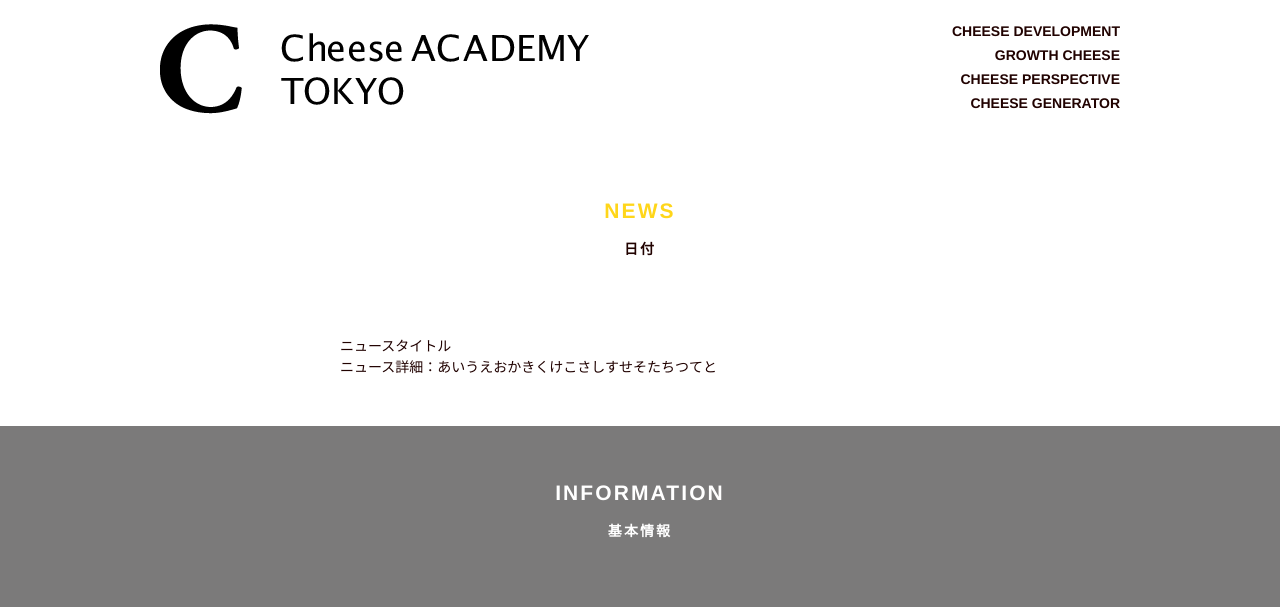
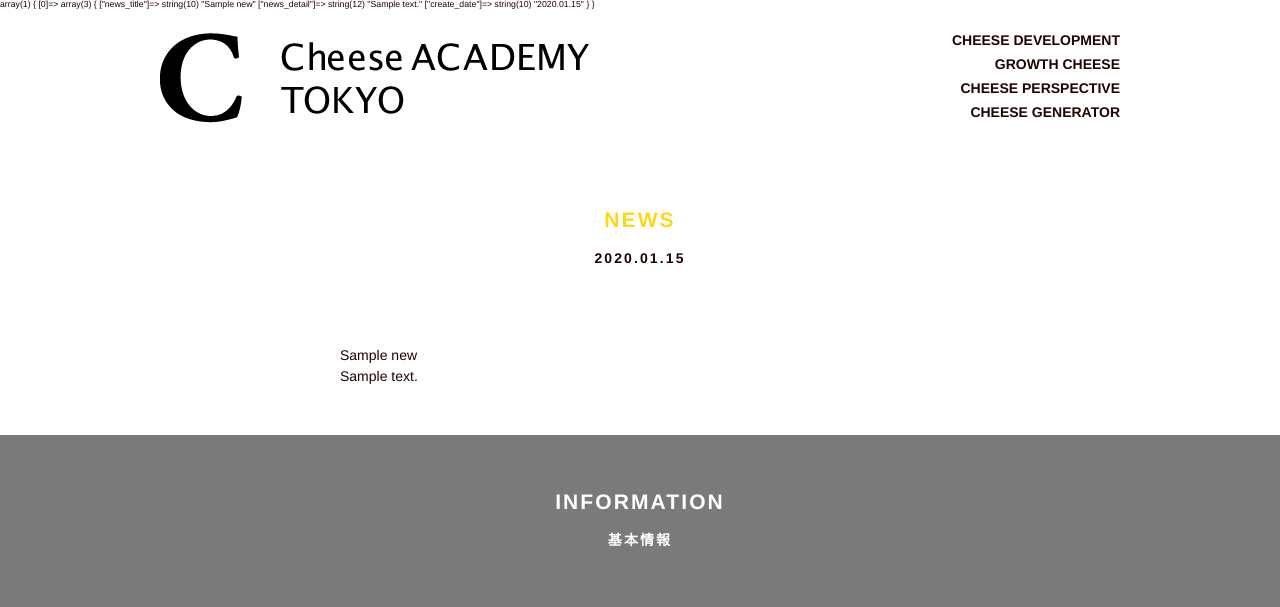
Before and after one commit to 33-Nagata/kadai-1, a PHP site: page /news.php?news_id=1 in a window 1280 px wide. Shown: the top 607 px of the page. Run offline with PHP 8.4, Linux system fonts and the light colour scheme; tables that the repository leaves empty or names only in its code hold one stand-in row (values such as "Sample post").

Commit message:
newsページ実装

```diff
--- a/6/news.php
+++ b/6/news.php
@@ -1,14 +1,38 @@
+<?php
+$news_id = $_GET["news_id"];
+
+// 表示用の変数を定義
+$view_date = "";
+$view_title = "";
+$view_detail = "";
+// DB接続
+$pdo = new PDO("mysql:host=localhost;dbname=cs_academy;charset=utf8", "root", "");
+$sql = "SELECT news_title,  news_detail, DATE_FORMAT(create_date , '%Y.%m.%d') AS create_date FROM news WHERE news_id = :news_id";
+$stmt = $pdo->prepare($sql);
+$stmt->bindValue(':news_id', $news_id, PDO::PARAM_INT);
+$stmt->execute();
+$results = $stmt->fetchAll(PDO::FETCH_ASSOC);
+var_dump($results);
+$pdo = null;
+
+foreach($results as $row){
+	$view_date = $row["create_date"];
+	$view_title = $row["news_title"];
+	$view_detail = $row["news_detail"];
+}
+?>
+
 <?php include("header.php") ?>
 
     <section class="news contents-box">
         <h2 class="section-title text-center">
             <span class="section-title__yellow">News</span>
-            <span class="section-title-ja text-center">日付</span>
+            <span class="section-title-ja text-center"><?php echo $view_date ?></span>
         </h2>
         <article class="news-detail">
             <dl class="clearfix">
-                <dd class="news-title">ニュースタイトル</dd>
-                <dd>ニュース詳細：あいうえおかきくけこさしすせそたちつてと</dd>
+                <dd class="news-title"><?php echo $view_title ?></dd>
+                <dd><?php echo $view_detail ?></dd>
             </dl>
 
         </article>
```
